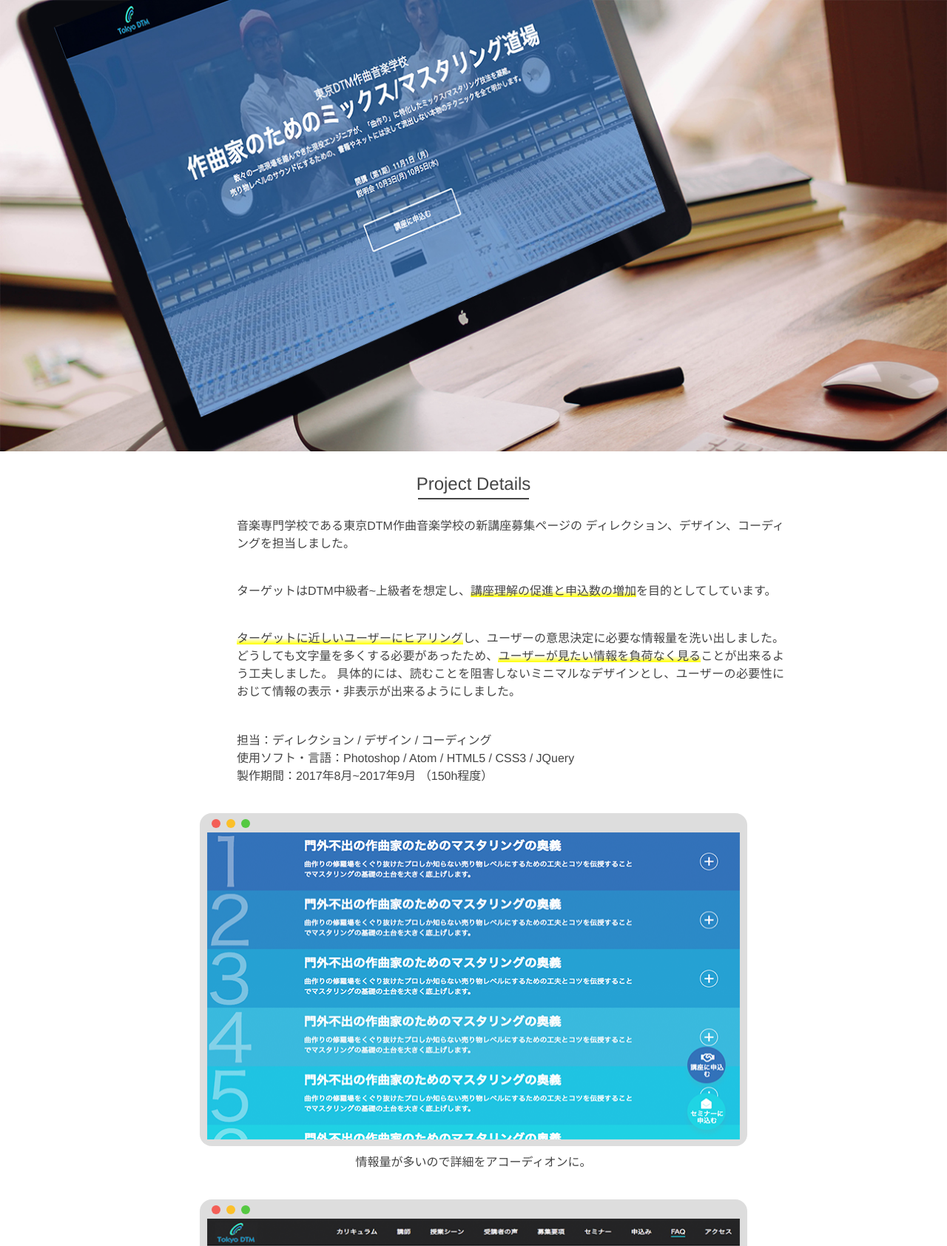
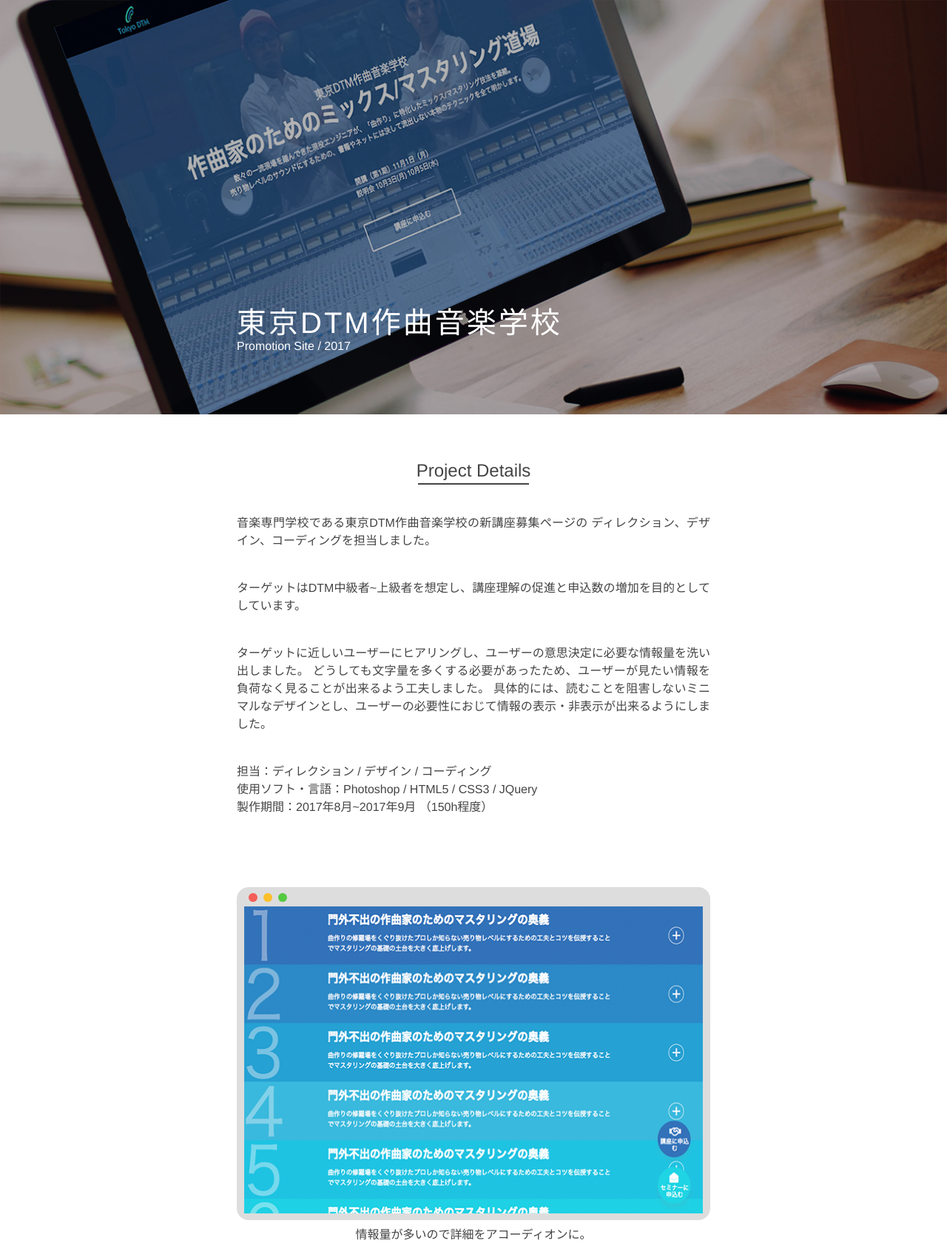
Before and after one commit to miyarappo/portfolio, a plain HTML site: page works/tokyodtm.html in a window 1280 px wide. Shown: the top 1684 px of the page at 74% size. Drawn offline with Linux system fonts and the light colour scheme.

Commit message:
詳細ページのデザインを変更

```diff
--- a/sass/_page_works.scss
+++ b/sass/_page_works.scss
@@ -1,81 +1,40 @@
 @charset "UTF-8";
 
 .emphasis {
-  background: linear-gradient(white 50%, yellow);
+  // background: linear-gradient(white 60%, skyblue);
 }
 
-header {
+.top {
   width: 100%;
-  height: 50px;
-  position: fixed;
-  z-index: 10;
-  background: $bWhite;
-  box-shadow: 0 0 7px 0 rgba(0, 0, 0, 0.15);
-  .header-top {
+  height: 70vh;
+  background: url(../images/works/tokyodtm/mock.jpg);
+  background-size: cover;
+  .top-bg {
     width: 100%;
-    height: 10px;
-    background: $bBlue;
-  }
-  .container {
-    display: flex;
-    justify-content: space-between;
-    line-height: 40px;
-    ul {
-      display: flex;
-      justify-content: space-between;
-      li {
-        margin-left: 20px;
+    height: 100%;
+    background: rgba(0, 0, 0, 0.3);
+    position: relative;
+    .top-title {
+      position: absolute;
+      bottom: 10vh;
+      color: $bWhite;
+      h2 {
+        font-size: 40px;
+        letter-spacing: 3px;
+        margin-bottom: 8px;
       }
     }
   }
 }
 
-.top {
-  width: 100%;
-  height: 70vh;
-  // background: $bGray;
-  padding-top: 50px;
-  text-align: center;
-  background: url(../images/works/tokyodtm/mock.jpg);
-  background-size: cover;
-  // img {
-  //   background-size: cover;
-  //   width: 100%;
-  //   height: 500px;
-  // }
-  h2 {
-    margin-top: 30px;
-    font-size: 24px;
-    color: $bBlue;
-  }
-  h2:after {
-    display: block;
-    content: "";
-    width: 60px;
-    height: 2px;
-    margin: 5px auto 0;
-    background: $bBlue;
-  }
-  a {
-    display: block;
-    width: 170px;
-    height: 30px;
-    margin: 10px auto 20px;
-    border-radius: 15px;
-    background: $bBlue;
-    text-decoration: none;
-    color: $bWhite;
-    line-height: 30px;
-  }
-}
-
 .project-details {
+  padding-top: 64px;
   width: 100%;
   text-align: left;
   h3 {
     text-align: center;
-    margin-top: 30px;
     font-size: 24px;
+    margin-bottom: 40px;
   }
   h3:after {
     display: block;
@@ -85,30 +44,25 @@
     margin: 5px auto 0;
     background: $bBlack;
   }
-  .text-container {
-    width: 740px;
-    margin: 0 auto;
-    padding-top: 24px;
-    p {
-      margin-bottom: 40px;
-      text-align: justify;
-      line-height: 24px;
-    }
+  p {
+    margin-bottom: 40px;
+    text-align: justify;
+    line-height: 24px;
   }
 }
 
 .screen-items {
-  width: 740px;
-  margin: 40px auto;
+  width: 640px;
+  margin: 96px auto;
   .screen-item-box {
-    margin-bottom: 40px;
+    margin-bottom: 64px;
     p {
       margin-top: 8px;
       text-align: center;
     }
   }
   .screen-item {
-    width: 740px;
+    width: 640px;
     height: 450px;
     background: #dddddd;
     border-radius: 16px;
@@ -137,7 +91,7 @@
       }
     }
     img {
-      width: 720px;
+      width: 620px;
       height: 415px;
       padding: 6px 0 0 10px;
     }
--- a/sass/_setting.scss
+++ b/sass/_setting.scss
@@ -16,16 +16,17 @@
 body {
   font-family: "Helvetica neue", "Hiragino Kaku Gothic ProN", "ヒラギノ角ゴ Pro W3", Meiryo, Arial, sans-serif;
   font-size: 16px;
+  line-height: 1.5em;
   color: $bBlack;
 }
 
-.small {
-  font-size: 12px;
-}
-
-.large {
-  font-size: 20px;
-}
+// .small {
+//   font-size: 12px;
+// }
+//
+// .large {
+//   font-size: 20px;
+// }
 
 .container {
   width: 640px;
--- a/works/tokyodtm.html
+++ b/works/tokyodtm.html
@@ -7,36 +7,28 @@
     <link href="https://maxcdn.bootstrapcdn.com/font-awesome/4.7.0/css/font-awesome.min.css" rel="stylesheet" integrity="sha384-wvfXpqpZZVQGK6TAh5PVlGOfQNHSoD2xbE+QkPxCAFlNEevoEH3Sl0sibVcOQVnN" crossorigin="anonymous">
   </head>
   <body>
-    <!-- <header>
-      <div class="header-top">
+    <section class="top">
+      <div class="top-bg">
+        <div class="container">
+          <div class="top-title">
+            <h2>東京DTM作曲音楽学校</h2>
+            <p>Promotion Site / 2017</p>
+          </div>
+        </div>
       </div>
-      <div class="container">
-        <h1>MINORU MIYATA</h1>
-        <ul>
-          <li>Works</li>
-          <li>About</li>
-        </ul>
-      </div>
-    </header> -->
-    <section class="top">
-      <!-- <h2>東京DTM作曲音楽学校</h2> -->
-      <!-- <a href="#">Webサイトを見る</a> -->
-      <!-- <img src="../images/works/tokyodtm/mock.jpg" alt="tokyodtm_top"> -->
     </section>
     <main>
       <section class="project-details">
         <div class="container">
           <h3>Project Details</h3>
-          <div class="text-container">
             <p>音楽専門学校である東京DTM作曲音楽学校の新講座募集ページの ディレクション、デザイン、コーディングを担当しました。</p>
             <p>ターゲットはDTM中級者~上級者を想定し、<span class="emphasis">講座理解の促進と申込数の増加</span>を目的としてしています。</p>
             <p><span class="emphasis">ターゲットに近しいユーザーにヒアリング</span>し、ユーザーの意思決定に必要な情報量を洗い出しました。 どうしても文字量を多くする必要があったため、<span class="emphasis">ユーザーが見たい情報を負荷なく見る</span>ことが出来るよう工夫しました。 具体的には、読むことを阻害しないミニマルなデザインとし、ユーザーの必要性におじて情報の表示・非表示が出来るようにしました。 </p>
             <ul>
               <li>担当：ディレクション / デザイン / コーディング</li>
-              <li>使用ソフト・言語：Photoshop / Atom / HTML5 / CSS3 / JQuery</li>
+              <li>使用ソフト・言語：Photoshop / HTML5 / CSS3 / JQuery</li>
               <li>製作期間：2017年8月~2017年9月 （150h程度）</li>
             </ul>
-          </div>
         </div>
       </section>
       <section class="screen-items">
```
Also changed, not shown: css/style.css.
